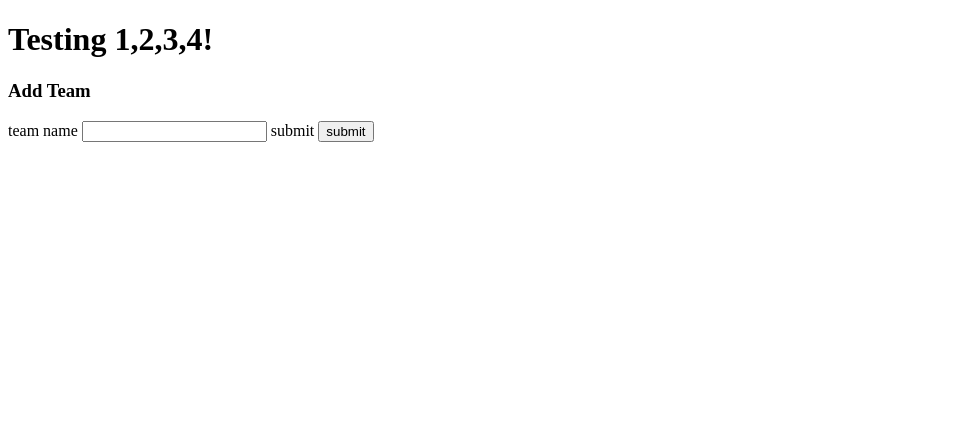
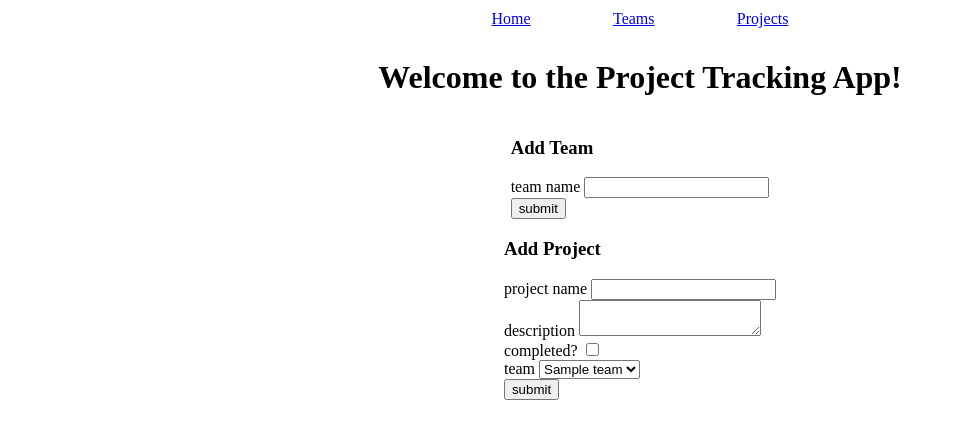
Before and after one commit to Taylor-Rem/py-proj-4, a Flask app: page / in a window 1280 px wide. Shown: the top 439 px of the page, without its empty margins (0-954 px from the left). Run offline with Flask 2, Linux system fonts and the light colour scheme; tables that the repository leaves empty hold one stand-in row (values such as "Sample post").

Commit message:
working for the most part, can't figure out what the get_all_projects() function is, where it is or why it's not working

```diff
--- a/server.py
+++ b/server.py
@@ -8,13 +8,13 @@ app.secret_key = 'carrots'
 
 user_id = 1
 
-@app.route('/')
+@app.route("/")
 def home():
     team_form = TeamForm()
     project_form = ProjectForm()
     project_form.update_teams(User.query.get(user_id).teams)
+    return render_template("home.html", title = "Project Tracking App", page = "home", team_form = team_form, project_form = project_form)
 
-    return render_template('home.html', team_form = team_form)
 
 @app.route('/add-team', methods=['POST'])
 def add_team():
@@ -29,6 +29,74 @@ def add_team():
     else:
         return redirect(url_for('home'))
 
+@app.route("/add-project", methods=["POST"])
+def add_project():
+    project_form = ProjectForm()
+    project_form.update_teams(User.query.get(user_id).teams)
+
+    if project_form.validate_on_submit():
+        project_name = project_form.project_name.data
+        description = project_form.description.data
+        completed = project_form.completed.data
+        team_id = project_form.team_selection.data
+
+        new_project = Project(project_name, completed, team_id, description = description)
+        db.session.add(new_project)
+        db.session.commit()
+
+        return redirect(url_for("home"))
+    else:
+        return redirect(url_for("home"))
+
+@app.route('/teams')
+def teams():
+    user = User.query.get(user_id)
+    return render_template('teams.html', title = 'Teams', page = 'teams', teams = user.teams)
+
+@app.route('/update-team/<team_id>', methods=['GET', 'POST'])
+def update_team(team_id):
+    form = TeamForm()
+    team = Team.query.get(team_id)
+    if request.method == "POST":
+        if form.validate_on_submit():
+            team.team_name = form.team_name.data
+            db.session.add(team)
+            db.session.commit()
+            return redirect(url_for("teams"))
+        else:
+            return redirect(url_for("home"))
+
+    else:
+        return render_template("update-team.html", title = f"Update {team.team_name}", page = "teams", team = team, form = form)
+
+
+@app.route("/projects")
+def projects():
+    user = User.query.get(user_id)
+    projects = user.get_all_projects()
+    return render_template("projects.html", title = "Projects", page = "projects", projects = projects)
+
+@app.route("/update-project/<project_id>", methods=["GET", "POST"])
+def update_project(project_id):
+    form = ProjectForm()
+    form.update_teams(User.query.get(user_id).teams)
+    project = Project.query.get(project_id)
+
+    if request.method == "POST":
+        if form.validate_on_submit():
+            project.project_name = form.project_name.data
+            if len(form.description.data) > 0:
+                project.description = form.description.data
+            project.completed = form.completed.data
+            project.team_id = form.team_selection.data
+            db.session.add(project)
+            db.session.commit()
+            return redirect(url_for("projects"))
+        else:
+            return redirect(url_for("home"))
+    else:
+        return render_template("update-project.html", title = f"Update {project.project_name}", page = "projects", project = project, form = form)
+
 if __name__ == '__main__':
     connect_to_db(app)
     app.run(debug = True, port = 4321, host = 'localhost')
--- /dev/null
+++ b/static/base.css
@@ -0,0 +1,13 @@
+main,
+header {
+  display: flex;
+  flex-direction: column;
+  justify-content: flex-start;
+  align-items: center;
+  margin-top: 10px;
+}
+.nav-links {
+  display: flex;
+  width: 30%;
+  justify-content: space-around;
+}
--- /dev/null
+++ b/templates/base.html
@@ -0,0 +1,20 @@
+<!DOCTYPE html>
+<html lang="en">
+  <head>
+    <meta charset="UTF-8" />
+    <meta http-equiv="X-UA-Compatible" content="IE=edge" />
+    <meta name="viewport" content="width=device-width, initial-scale=1.0" />
+    <title>py-proj-4</title>
+    <link rel="stylesheet" href="../static/base.css" />
+  </head>
+  <body>
+    <header>
+      <div class="nav-links">
+        <a href="{{ url_for ('home')}}">Home</a>
+        <a href="{{ url_for ('teams')}}">Teams</a>
+        <a href="{{ url_for ('projects')}}">Projects</a>
+      </div>
+    </header>
+    <main>{% block main %} {% endblock %}</main>
+  </body>
+</html>
--- a/templates/home.html
+++ b/templates/home.html
@@ -1,21 +1,45 @@
-<!DOCTYPE html>
-<html lang="en">
-  <head>
-    <meta charset="UTF-8" />
-    <meta http-equiv="X-UA-Compatible" content="IE=edge" />
-    <meta name="viewport" content="width=device-width, initial-scale=1.0" />
-    <title>Project Tracking App</title>
-  </head>
-  <body>
-    <h1>Testing 1,2,3,4!</h1>
+{% extends "base.html" %} {% block main %}
+<h1>Welcome to the Project Tracking App!</h1>
+<div class="form-container">
+  <h3>Add Team</h3>
+  <form action="{{ url_for('add_team') }}" method="POST">
+    {{ team_form.csrf_token() }}
+    <div>
+      <div class="form-group mt-2">
+        {{ team_form.team_name.label }} {{ team_form.team_name(class =
+        "form-control") }}
+      </div>
+      <div class="form-group mt-2">
+        {{ team_form.submit(type="submit", class="btn btn-primary") }}
+      </div>
+    </div>
+  </form>
+</div>
 
-    <div class="form-container">
-      <h3>Add Team</h3>
-      <form action="{{ url_for('add_team') }}" method="POST">
-        {{ team_form.csrf_token() }} {{ team_form.team_name.label }} {{
-        team_form.team_name }} {{ team_form.submit.label }} {{ team_form.submit
+<div class="form-container mt-5">
+  <h3>Add Project</h3>
+  <form action="{{ url_for('add_project') }}" method="POST">
+    {{ project_form.csrf_token() }}
+    <div>
+      <div class="form-group mt-2">
+        {{ project_form.project_name.label }} {{ project_form.project_name(class
+        = "form-control") }}
+      </div>
+      <div class="form-group mt-2">
+        {{ project_form.description.label }} {{ project_form.description(class =
+        "form-control") }}
+      </div>
+      <div class="form-group mt-2">
+        {{ project_form.completed.label }} {{ project_form.completed }}
+      </div>
+      <div class="form-group mt-2">
+        {{ project_form.team_selection.label }} {{ project_form.team_selection
         }}
-      </form>
+      </div>
+      <div class="form-group mt-2">
+        {{ project_form.submit(type="submit", class="btn btn-primary") }}
+      </div>
     </div>
-  </body>
-</html>
+  </form>
+</div>
+{% endblock %}
```
Also changed, not shown: templates/projects.html (added, +24 -0 lines), templates/teams.html (added, +18 -0 lines), templates/update-project.html (added, +29 -0 lines), templates/update-team.html (added, +15 -0 lines).
